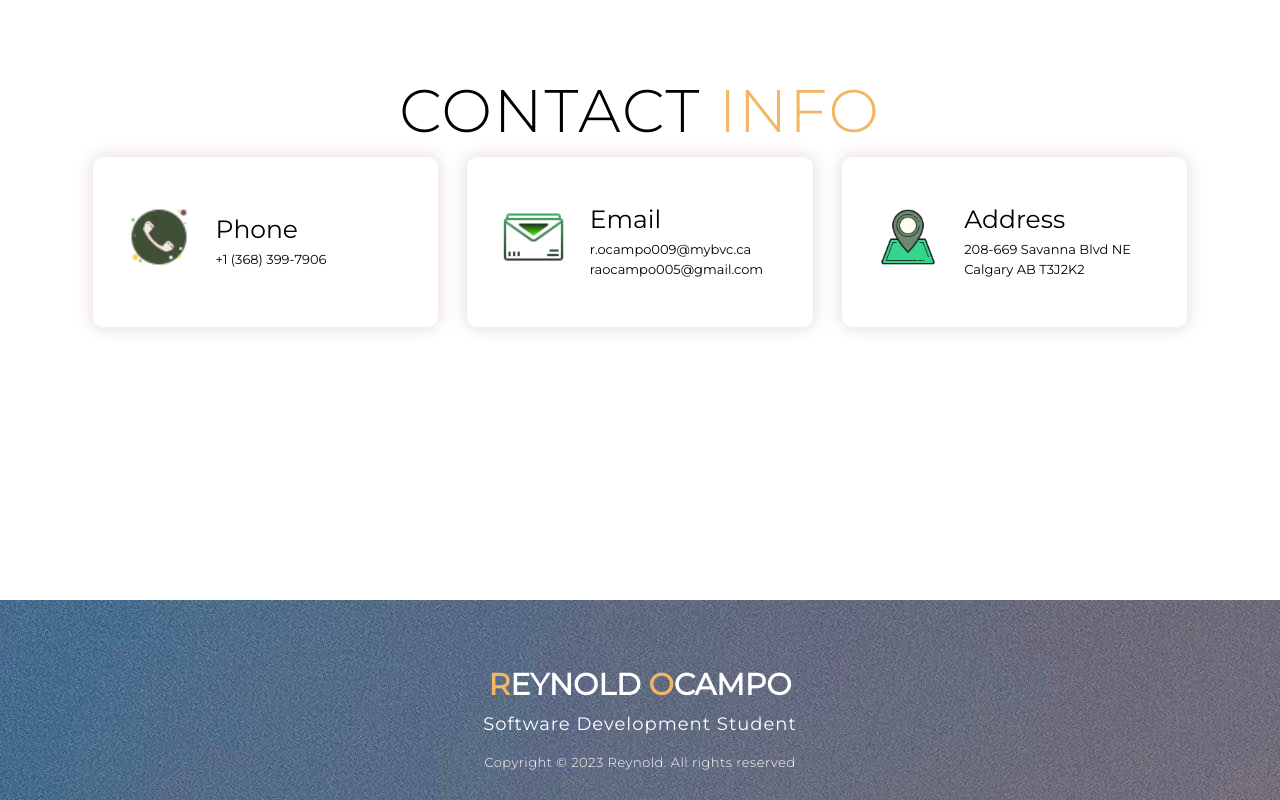
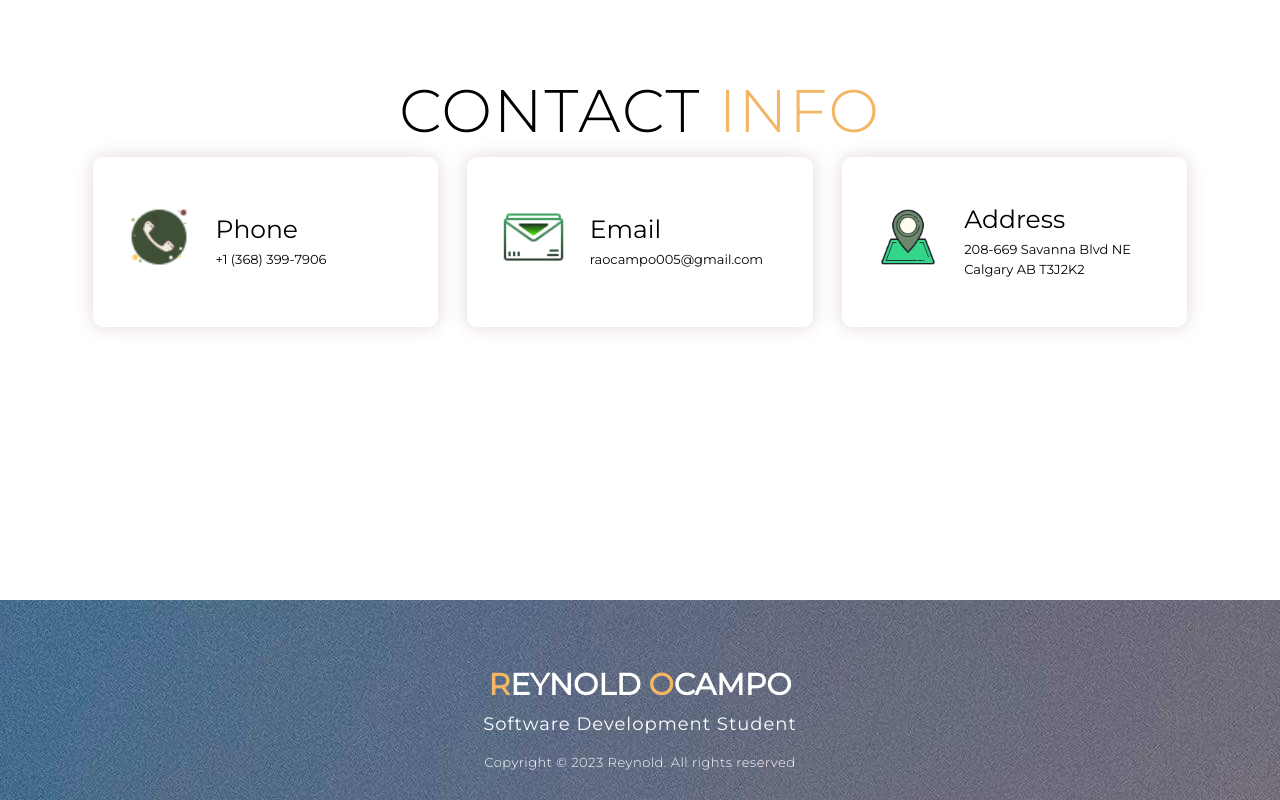
Before and after one commit to reynoldAO/PersonalWebsite, a plain HTML site: page index.html in a window 1280 px wide. Shown: the part 5646-6446 px from the top of the page. Drawn offline with Linux system fonts and the light colour scheme.

Commit message:
Update index.html
UPDATE EMAIL

```diff
--- a/index.html
+++ b/index.html
@@ -237,7 +237,6 @@
           <div class="icon"><img src="icons8-email-64.png" /></div>
           <div class="contact-info">
             <h1>Email</h1>
-            <h2>r.ocampo009@mybvc.ca</h2>
             <h2>raocampo005@gmail.com</h2>
           </div>
         </div>
```
